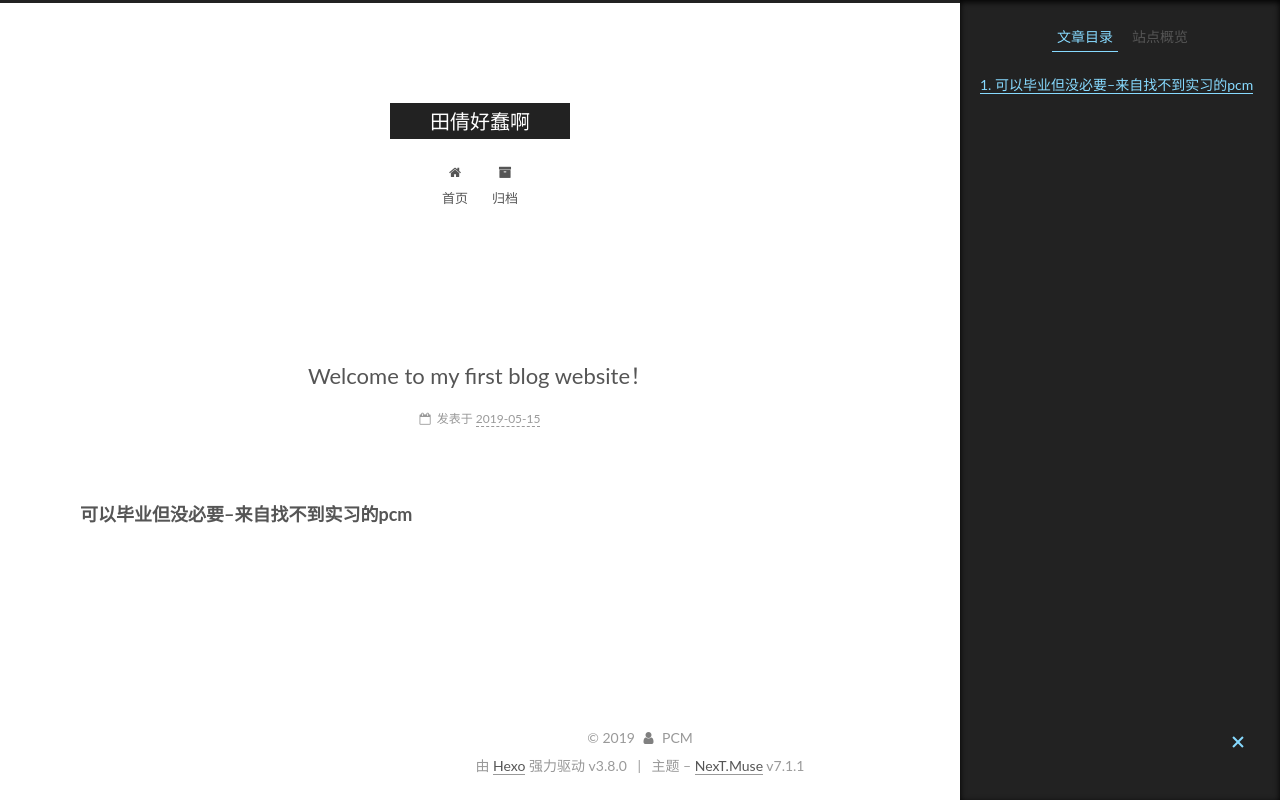
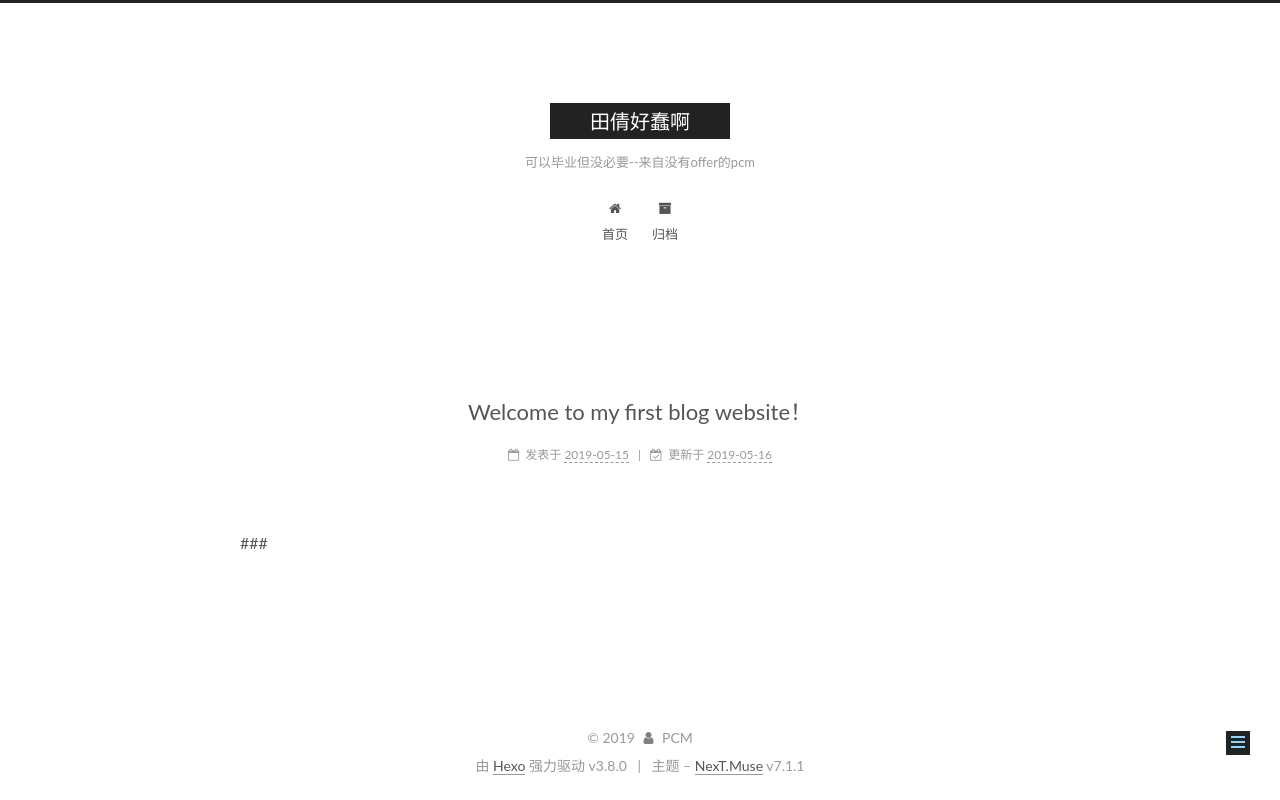
Before and after one commit to ChenmingPengPG/ChenmingPengPG.github.io, a plain HTML site: page 2019/05/15/hello-world/index.html in a window 1280 px wide. Drawn offline with Linux system fonts and the light colour scheme.

Commit message:
Site updated: 2019-05-16 00:01:41

```diff
--- a/2019/05/15/hello-world/index.html
+++ b/2019/05/15/hello-world/index.html
@@ -96,17 +96,17 @@
 
 
 
-  <meta name="description" content="可以毕业但没必要–来自找不到实习的pcm">
+  <meta name="description" content="###">
 <meta property="og:type" content="article">
 <meta property="og:title" content="Welcome to my first blog website！">
 <meta property="og:url" content="http://yoursite.com/2019/05/15/hello-world/index.html">
 <meta property="og:site_name" content="田倩好蠢啊">
-<meta property="og:description" content="可以毕业但没必要–来自找不到实习的pcm">
+<meta property="og:description" content="###">
 <meta property="og:locale" content="zh-Hans">
-<meta property="og:updated_time" content="2019-05-15T15:56:50.760Z">
+<meta property="og:updated_time" content="2019-05-15T16:00:23.991Z">
 <meta name="twitter:card" content="summary">
 <meta name="twitter:title" content="Welcome to my first blog website！">
-<meta name="twitter:description" content="可以毕业但没必要–来自找不到实习的pcm">
+<meta name="twitter:description" content="###">
 
 
 
@@ -187,6 +187,10 @@
         <span class="logo-line-after"><i></i></span>
       </a>
     </div>
+
+
+        <p class="site-subtitle">可以毕业但没必要--来自没有offer的pcm</p>
+
 
 
   </div>
@@ -332,12 +336,24 @@
 
 
 
-              <time title="创建时间：2019-05-15 21:12:08 / 修改时间：23:56:50" itemprop="dateCreated datePublished" datetime="2019-05-15T21:12:08+08:00">2019-05-15</time>
+              <time title="创建时间：2019-05-15 21:12:08" itemprop="dateCreated datePublished" datetime="2019-05-15T21:12:08+08:00">2019-05-15</time>
 
 
 
 
 
+
+
+                <span class="post-meta-divider">|</span>
+
+
+                <span class="post-meta-item-icon">
+                  <i class="fa fa-calendar-check-o"></i>
+                </span>
+
+                  <span class="post-meta-item-text">更新于</span>
+
+                <time title="修改时间：2019-05-16 00:00:23" itemprop="dateModified" datetime="2019-05-16T00:00:23+08:00">2019-05-16</time>
 
 
           </span>
@@ -371,7 +387,8 @@
 
 
 
-        <h3 id="可以毕业但没必要–来自找不到实习的pcm"><a href="#可以毕业但没必要–来自找不到实习的pcm" class="headerlink" title="可以毕业但没必要–来自找不到实习的pcm"></a>可以毕业但没必要–来自找不到实习的pcm</h3>
+        <p>### </p>
+
 
     </div>
 
@@ -437,17 +454,8 @@
 
 
 
-        <ul class="sidebar-nav motion-element">
-          <li class="sidebar-nav-toc sidebar-nav-active" data-target="post-toc-wrap">
-            文章目录
-          </li>
-          <li class="sidebar-nav-overview" data-target="site-overview-wrap">
-            站点概览
-          </li>
-        </ul>
 
-
-      <div class="site-overview-wrap sidebar-panel">
+      <div class="site-overview-wrap sidebar-panel sidebar-panel-active">
         <div class="site-overview">
           <div class="site-author motion-element" itemprop="author" itemscope itemtype="http://schema.org/Person">
 
@@ -493,23 +501,6 @@
         </div>
       </div>
 
-
-      <!--noindex-->
-        <div class="post-toc-wrap motion-element sidebar-panel sidebar-panel-active">
-          <div class="post-toc">
-
-
-
-
-
-
-
-              <div class="post-toc-content"><ol class="nav"><li class="nav-item nav-level-3"><a class="nav-link" href="#可以毕业但没必要–来自找不到实习的pcm"><span class="nav-number">1.</span> <span class="nav-text">可以毕业但没必要–来自找不到实习的pcm</span></a></li></ol></div>
-
-
-          </div>
-        </div>
-      <!--/noindex-->
 
 
 
--- a/css/main.css
+++ b/css/main.css
@@ -1765,7 +1765,7 @@ pre .javascript .function {
   width: 4px;
   height: 4px;
   border-radius: 50%;
-  background: #f02d22;
+  background: #11d5ff;
 }
 .feed-link,
 .chat {
```
Also changed, not shown: archives/2019/05/index.html (+4 -0 lines), archives/2019/index.html (+4 -0 lines), archives/index.html (+4 -0 lines), index.html (+19 -2 lines).
